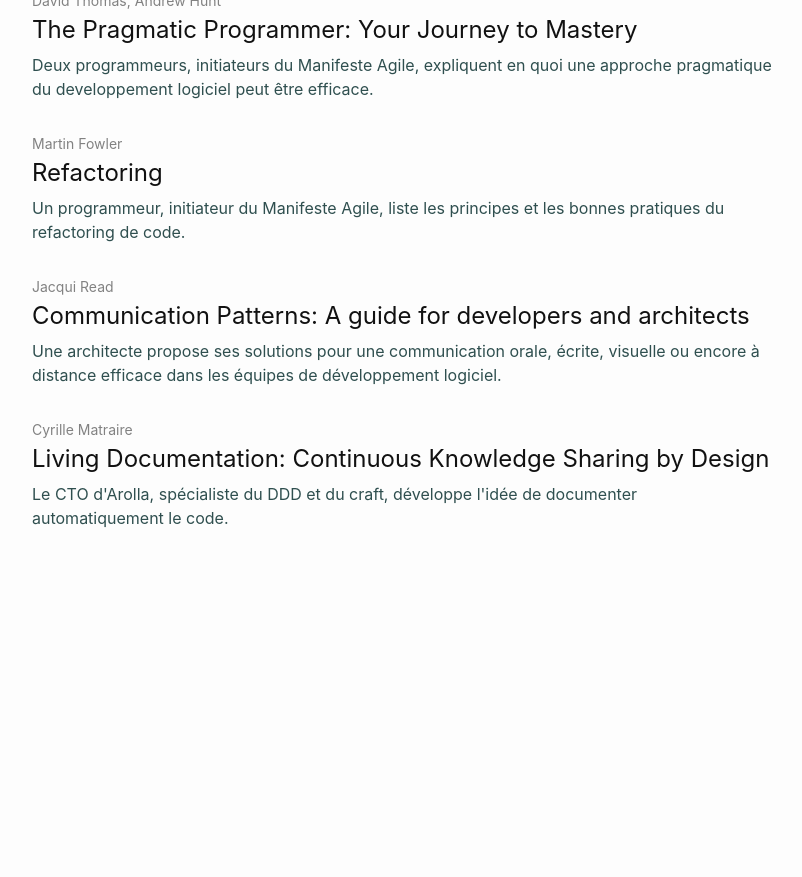
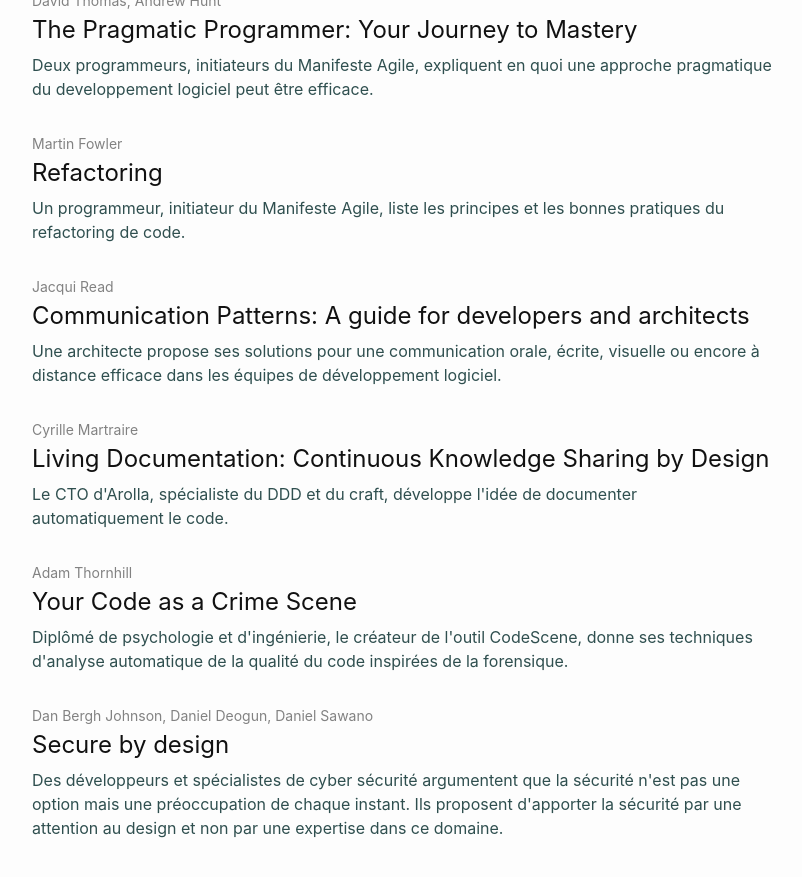
Before and after one commit to masalthunlass/blog, a Jekyll site: the page built from my_pages/recommendations.html, in a window 1280 px wide and 900 px high, scrolled down 787 px. Shown: the top 877 px of the window, without its empty margins (238-1040 px from the left). Built offline with Jekyll 4.4.1, drawn with Linux system fonts in a browser that asks for light colours; before the commit the page ends 1377 px from its top, so only the background shows below that.

Commit message:
adding recommendations (#26)
Co-authored-by: masalthunlass <msalthunl@yahoo.fr>

```diff
--- a/_data/books.json
+++ b/_data/books.json
@@ -36,8 +36,20 @@
     "abstract": "Une architecte propose ses solutions pour une communication orale, écrite, visuelle ou encore à distance efficace dans les équipes de développement logiciel."
   },
   {
-    "authors": ["Cyrille Matraire"],
+    "authors": ["Cyrille Martraire"],
     "title": "Living Documentation: Continuous Knowledge Sharing by Design",
     "abstract": "Le CTO d'Arolla, spécialiste du DDD et du craft, développe l'idée de documenter automatiquement le code."
+  },
+  {
+    "authors": ["Adam Thornhill"],
+    "title": "Your Code as a Crime Scene",
+    "abstract": "Diplômé de psychologie et d'ingénierie, le créateur de l'outil CodeScene, donne ses techniques d'analyse automatique de la qualité du code inspirées de la forensique. "
+  },
+  {
+    "authors": ["Dan Bergh Johnson, Daniel Deogun, Daniel Sawano"],
+    "title": "Secure by design",
+    "abstract": "Des développeurs et spécialistes de cyber sécurité argumentent que la sécurité n'est pas une option mais une préoccupation de chaque instant. Ils proposent d'apporter la sécurité par une attention au design  et non par une expertise dans ce domaine. "
+
+
   }
 ]
```
Also changed, not shown: README.md.
